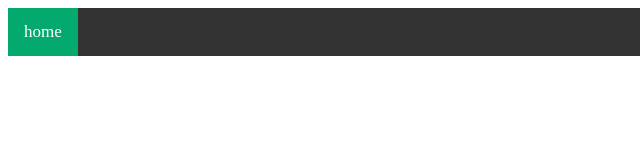
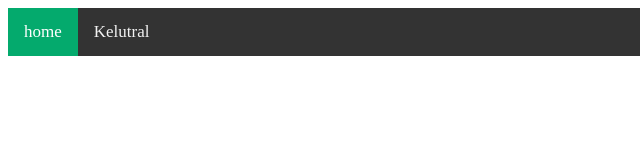
Before and after one commit to Taxolotl/taxolotl.github.io, a plain HTML site: page Na'vi Page/index.html in a window 1280 px wide. Shown: the full height of the page, 0-640 px from the left. Drawn offline with Linux system fonts and the light colour scheme.

Commit message:
Update index.html

```diff
--- a/Na'vi Page/index.html
+++ b/Na'vi Page/index.html
@@ -1,9 +1,11 @@
 <!DOCTYPE html>
 <html>
   <link rel="stylesheet" href="/styles/navipg.css">
+  <link rel="icon" type="image/x-icon" href="/images/favicon.ico">
   <body>
     <div class="topnav">
       <a class="active" href="https://taxolotl.github.io">home</a>
+      <a href="https://kelutral.org">Kelutral</a>
     </div>
   </body>
 </html>
```
